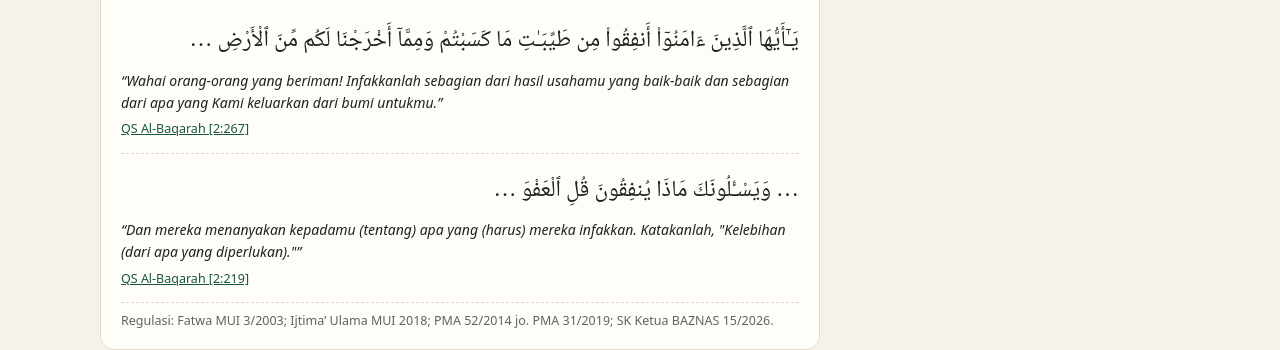
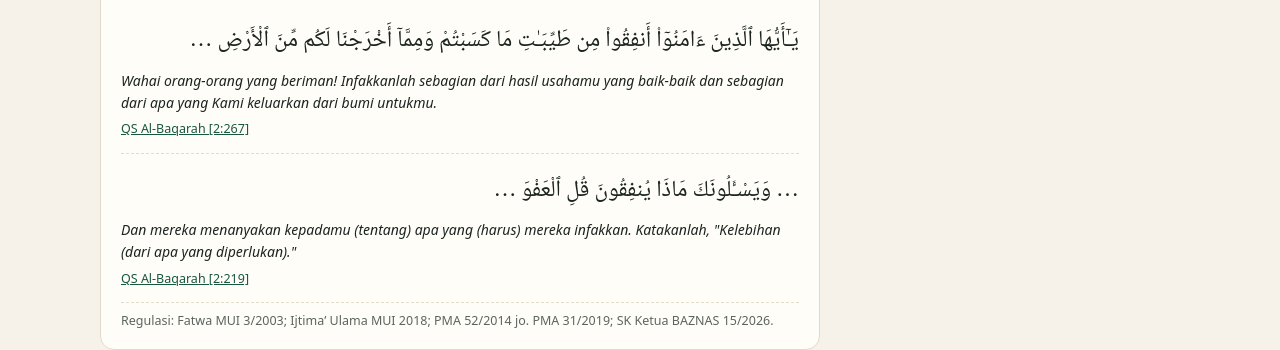
Before and after one commit to hanifhakim/takarzakat, an Astro site: page /zakat-penghasilan in a window 1280 px wide. Shown: the part 448-798 px from the top of the page. Built offline with nearby package versions, Linux system fonts and the light colour scheme; Astro itself is replaced by a stand-in of ours.

Commit message:
fix: hindari tanda kutip ganda pada terjemah

```diff
--- a/src/pages/[slug].astro
+++ b/src/pages/[slug].astro
@@ -22,7 +22,7 @@ const d = dalil.jenis[j.id];
     {d.dalil.map((x) => (
       <div class="ref">
         <p class="ar" lang="ar">{x.ar}</p>
-        <p class="tr">“{x.terjemah}”</p>
+        <p class="tr">{x.terjemah}</p>
         <p class="src">
           <a href={x.url} target="_blank" rel="noopener">{x.rujukan}</a>
           {'derajat' in x && x.derajat && <em class:list={['grade', { weak: 'lemah' in x && x.lemah }]}>{x.derajat}</em>}
```
